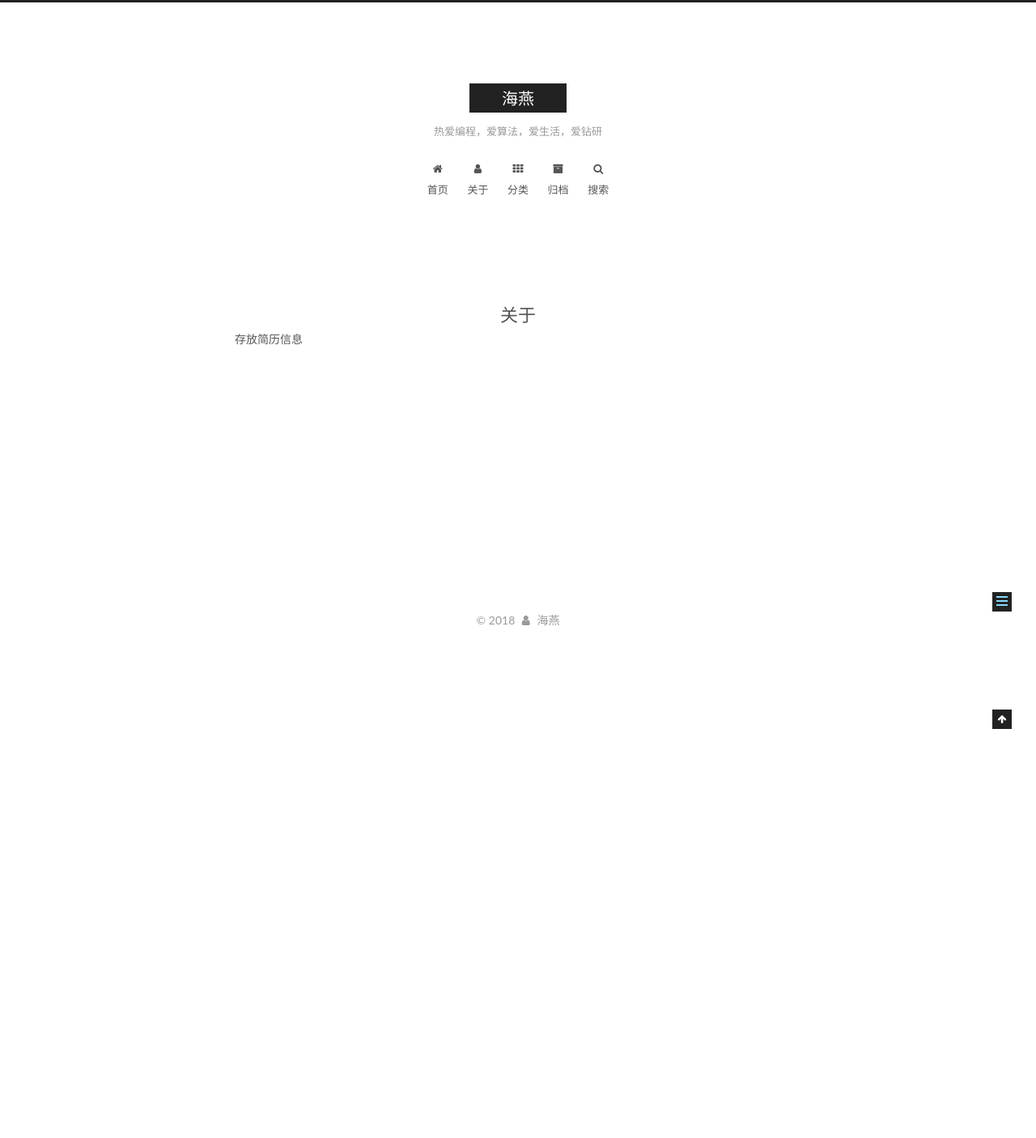
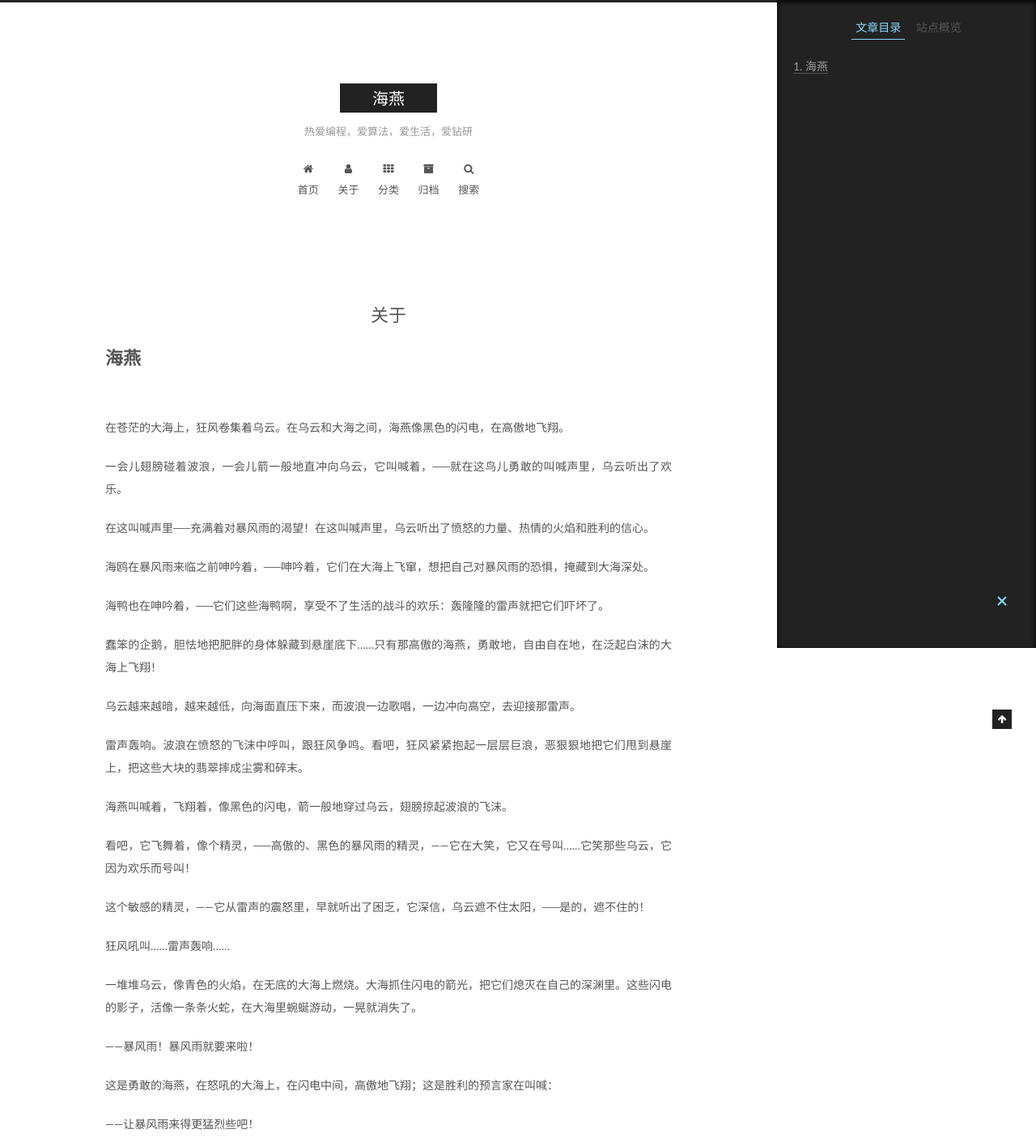
Before and after one commit to Fover21/Fover21.github.io, a plain HTML site: page about/index.html in a window 1280 px wide. Shown: the top 1405 px of the page at 81% size. Before the commit the page ends 800 px from the top, so only its background shows below. Drawn offline with Linux system fonts and the light colour scheme.

Commit message:
Site updated: 2018-11-14 00:20:33

```diff
--- a/about/index.html
+++ b/about/index.html
@@ -81,17 +81,17 @@
 
 
 
-<meta name="description" content="存放简历信息">
+<meta name="description" content="海燕在苍茫的大海上，狂风卷集着乌云。在乌云和大海之间，海燕像黑色的闪电，在高傲地飞翔。 一会儿翅膀碰着波浪，一会儿箭一般地直冲向乌云，它叫喊着，──就在这鸟儿勇敢的叫喊声里，乌云听出了欢乐。 在这叫喊声里──充满着对暴风雨的渴望！在这叫喊声里，乌云听出了愤怒的力量、热情的火焰和胜利的信心。 海鸥在暴风雨来临之前呻吟着，──呻吟着，它们在大海上飞窜，想把自己对暴风雨的恐惧，掩藏到大海深处。 海鸭也">
 <meta property="og:type" content="website">
 <meta property="og:title" content="关于">
 <meta property="og:url" content="http://yoursite.com/about/index.html">
 <meta property="og:site_name" content="海燕">
-<meta property="og:description" content="存放简历信息">
+<meta property="og:description" content="海燕在苍茫的大海上，狂风卷集着乌云。在乌云和大海之间，海燕像黑色的闪电，在高傲地飞翔。 一会儿翅膀碰着波浪，一会儿箭一般地直冲向乌云，它叫喊着，──就在这鸟儿勇敢的叫喊声里，乌云听出了欢乐。 在这叫喊声里──充满着对暴风雨的渴望！在这叫喊声里，乌云听出了愤怒的力量、热情的火焰和胜利的信心。 海鸥在暴风雨来临之前呻吟着，──呻吟着，它们在大海上飞窜，想把自己对暴风雨的恐惧，掩藏到大海深处。 海鸭也">
 <meta property="og:locale" content="zh-Hans">
-<meta property="og:updated_time" content="2018-11-13T06:24:42.139Z">
+<meta property="og:updated_time" content="2018-11-13T16:19:54.981Z">
 <meta name="twitter:card" content="summary">
 <meta name="twitter:title" content="关于">
-<meta name="twitter:description" content="存放简历信息">
+<meta name="twitter:description" content="海燕在苍茫的大海上，狂风卷集着乌云。在乌云和大海之间，海燕像黑色的闪电，在高傲地飞翔。 一会儿翅膀碰着波浪，一会儿箭一般地直冲向乌云，它叫喊着，──就在这鸟儿勇敢的叫喊声里，乌云听出了欢乐。 在这叫喊声里──充满着对暴风雨的渴望！在这叫喊声里，乌云听出了愤怒的力量、热情的火焰和胜利的信心。 海鸥在暴风雨来临之前呻吟着，──呻吟着，它们在大海上飞窜，想把自己对暴风雨的恐惧，掩藏到大海深处。 海鸭也">
 
 
 
@@ -291,7 +291,23 @@
       <div class="post-body">
 
 
-          <p>存放简历信息</p>
+          <p><center></center></p>
+<p></p><h1>海燕</h1><br><br>在苍茫的大海上，狂风卷集着乌云。在乌云和大海之间，海燕像黑色的闪电，在高傲地飞翔。<p></p>
+<p>一会儿翅膀碰着波浪，一会儿箭一般地直冲向乌云，它叫喊着，──就在这鸟儿勇敢的叫喊声里，乌云听出了欢乐。</p>
+<p>在这叫喊声里──充满着对暴风雨的渴望！在这叫喊声里，乌云听出了愤怒的力量、热情的火焰和胜利的信心。</p>
+<p>海鸥在暴风雨来临之前呻吟着，──呻吟着，它们在大海上飞窜，想把自己对暴风雨的恐惧，掩藏到大海深处。</p>
+<p>海鸭也在呻吟着，──它们这些海鸭啊，享受不了生活的战斗的欢乐：轰隆隆的雷声就把它们吓坏了。</p>
+<p>蠢笨的企鹅，胆怯地把肥胖的身体躲藏到悬崖底下……只有那高傲的海燕，勇敢地，自由自在地，在泛起白沫的大海上飞翔！</p>
+<p>乌云越来越暗，越来越低，向海面直压下来，而波浪一边歌唱，一边冲向高空，去迎接那雷声。</p>
+<p>雷声轰响。波浪在愤怒的飞沫中呼叫，跟狂风争鸣。看吧，狂风紧紧抱起一层层巨浪，恶狠狠地把它们甩到悬崖上，把这些大块的翡翠摔成尘雾和碎末。</p>
+<p>海燕叫喊着，飞翔着，像黑色的闪电，箭一般地穿过乌云，翅膀掠起波浪的飞沫。</p>
+<p>看吧，它飞舞着，像个精灵，──高傲的、黑色的暴风雨的精灵，——它在大笑，它又在号叫……它笑那些乌云，它因为欢乐而号叫！</p>
+<p>这个敏感的精灵，——它从雷声的震怒里，早就听出了困乏，它深信，乌云遮不住太阳，──是的，遮不住的！</p>
+<p>狂风吼叫……雷声轰响……</p>
+<p>一堆堆乌云，像青色的火焰，在无底的大海上燃烧。大海抓住闪电的箭光，把它们熄灭在自己的深渊里。这些闪电的影子，活像一条条火蛇，在大海里蜿蜒游动，一晃就消失了。</p>
+<p>——暴风雨！暴风雨就要来啦！</p>
+<p>这是勇敢的海燕，在怒吼的大海上，在闪电中间，高傲地飞翔；这是胜利的预言家在叫喊：</p>
+<p>——让暴风雨来得更猛烈些吧！</p>
 
 
       </div>
@@ -334,8 +350,17 @@
 
 
 
+        <ul class="sidebar-nav motion-element">
+          <li class="sidebar-nav-toc sidebar-nav-active" data-target="post-toc-wrap">
+            文章目录
+          </li>
+          <li class="sidebar-nav-overview" data-target="site-overview-wrap">
+            站点概览
+          </li>
+        </ul>
 
-      <section class="site-overview-wrap sidebar-panel sidebar-panel-active">
+
+      <section class="site-overview-wrap sidebar-panel">
         <div class="site-overview">
           <div class="site-author motion-element" itemprop="author" itemscope="" itemtype="http://schema.org/Person">
 
@@ -393,6 +418,22 @@
         </div>
       </section>
 
+
+      <!--noindex-->
+        <section class="post-toc-wrap motion-element sidebar-panel sidebar-panel-active">
+          <div class="post-toc">
+
+
+
+
+
+
+              <div class="post-toc-content"><ol class="nav"><li class="nav-item nav-level-1"><a class="nav-link" href="#undefined"><span class="nav-number">1.</span> <span class="nav-text">海燕</span></a></li></ol></div>
+
+
+          </div>
+        </section>
+      <!--/noindex-->
 
 
 
```
